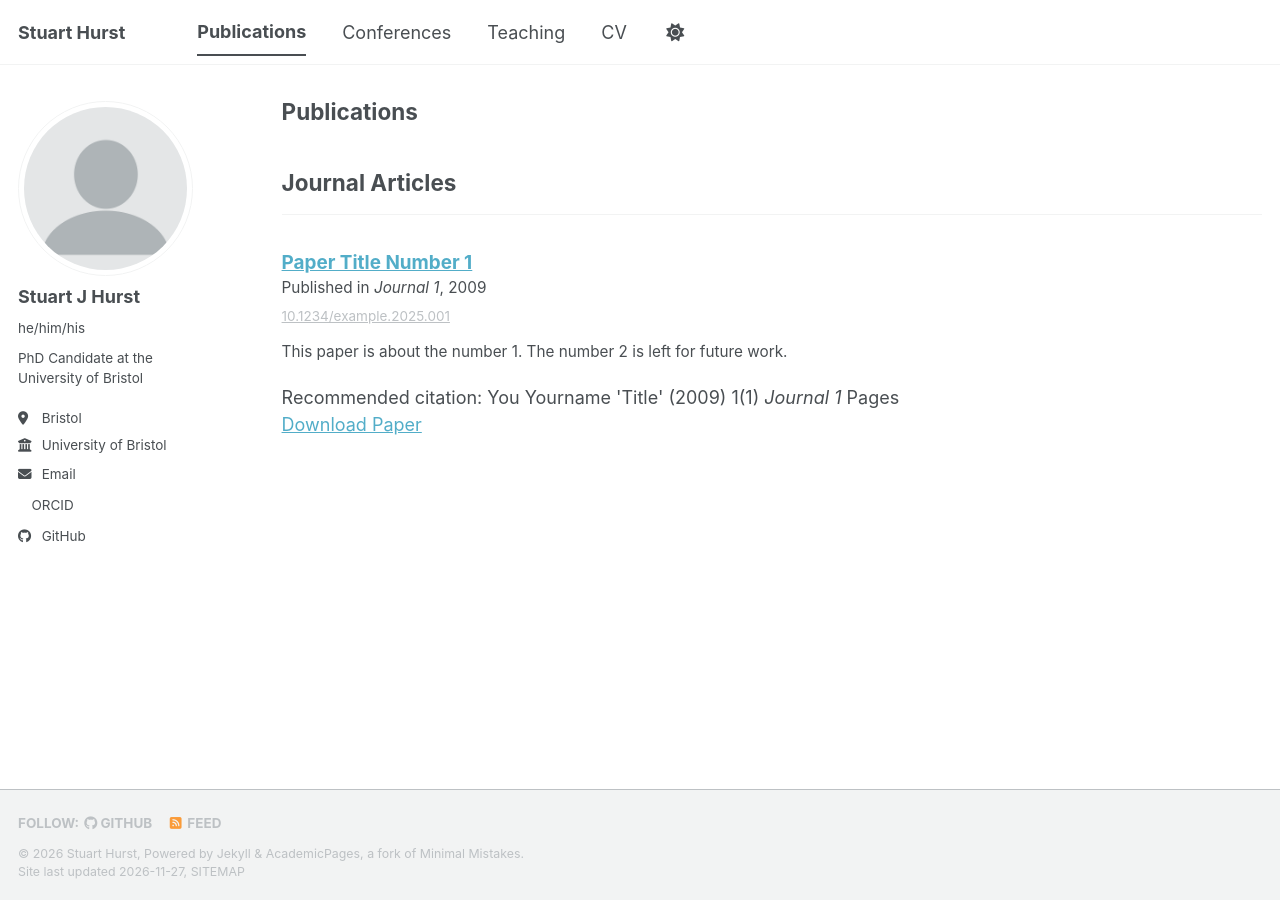
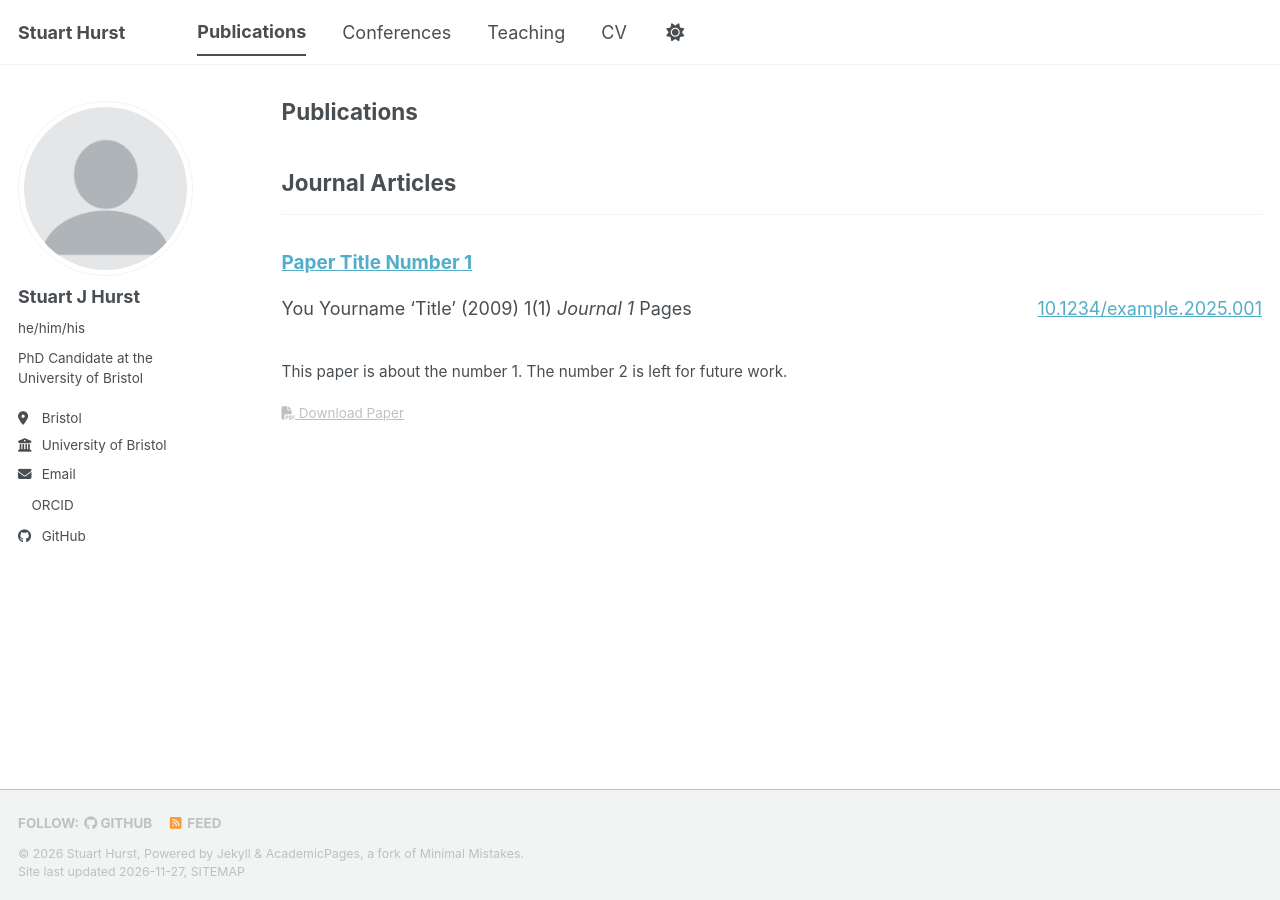
Before and after one commit to stuartjhurst/stuartjhurst.github.io, a Jekyll site: the page built from _pages/publications.html, in a window 1280 px wide. Built offline with Jekyll 4.4.1, drawn with Linux system fonts in a browser that asks for light colours; a script bundle is joined from its source files by our own code; a style sheet for code colours, icons or effects is not loaded.

Commit message:
Update archive-single.html

```diff
--- a/_includes/archive-single.html
+++ b/_includes/archive-single.html
@@ -46,15 +46,24 @@
           {% assign teaching_items = teaching_parts | split: ":::" | where_exp: "item", "item != ''" %}
           <p>{{ teaching_items | join: " | " }}</p>
         {% elsif post.collection == 'publications' %}
-          <p>Published in <i>{{ post.venue }}</i>, {{ post.date | default: "1900-01-01" | date: "%Y" }} </p>
+          {% assign doi_clean = nil %}
+          {% if post.doi %}
+            {% assign doi_clean = post.doi | remove: "https://doi.org/" | remove: "http://doi.org/" %}
+          {% endif %}
+          {% if post.citation or doi_clean %}
+            <div style="display: flex; justify-content: space-between; align-items: baseline; flex-wrap: wrap; gap: 0.75em; margin-bottom: 0.35em;">
+              <div style="flex: 1 1 60%; min-width: 14em;">
+                {% if post.citation %}{{ post.citation | markdownify }}{% endif %}
+              </div>
+              {% if doi_clean %}
+                <div style="margin-left: auto; text-align: right; white-space: nowrap;">
+                  <a href="https://doi.org/{{ doi_clean }}" target="_blank" rel="noopener noreferrer"><i class="ai ai-doi ai-fw" aria-hidden="true"></i> {{ doi_clean }}</a>
+                </div>
+              {% endif %}
+            </div>
+          {% endif %}
         {% elsif post.date %}
          <p class="page__date"><strong><i class="fa fa-fw fa-calendar" aria-hidden="true"></i> {{ site.data.ui-text[site.locale].date_label | default: "Published:" }}</strong> <time datetime="{{ post.date | default: "1900-01-01" | date_to_xmlschema }}">{{ post.date | default: "1900-01-01" | date: "%B %d, %Y" }}</time></p>
-        {% endif %}
-
-    {% comment %}<!-- DOI (publications only, shown only if the doi field exists) -->{% endcomment %}
-    {% if post.collection == 'publications' and post.doi %}
-      {% assign doi_clean = post.doi | remove: "https://doi.org/" %}
-      <p class="page__meta"><i class="ai ai-doi ai-fw" aria-hidden="true"></i> <a href="https://doi.org/{{ doi_clean }}" target="_blank" rel="noopener noreferrer">{{ doi_clean }}</a></p>
         {% endif %}
 
     {% if post.excerpt and site.read_more != 'enabled' %}
@@ -63,12 +72,30 @@
     <div class="archive__item-excerpt" itemprop="description">{{ post.excerpt | markdownify }}<p><strong><a href="{{ base_path }}{{ post.url }}" rel="permalink">Read more</a></strong></p></div>
     {% endif %}
 
+    {% if post.collection == 'publications' %}
+      {% if post.paperurl or post.slidesurl or post.bibtexurl %}
+        <p class="page__meta" style="margin-top: 0.35em;">
+          {% if post.paperurl %}
+            <a href="{{ post.paperurl }}" target="_blank" rel="noopener noreferrer"><i class="fa fa-file-pdf" aria-hidden="true"></i> Download Paper</a>
+          {% endif %}
+          {% if post.paperurl and post.slidesurl %} &nbsp;|&nbsp; {% endif %}
+          {% if post.slidesurl %}
+            <a href="{{ post.slidesurl }}" target="_blank" rel="noopener noreferrer"><i class="fa fa-file-powerpoint" aria-hidden="true"></i> Download Slides</a>
+          {% endif %}
+          {% if post.slidesurl and post.bibtexurl %} &nbsp;|&nbsp; {% endif %}
+          {% if post.bibtexurl %}
+            <a href="{{ post.bibtexurl }}" target="_blank" rel="noopener noreferrer"><i class="fa fa-file-code" aria-hidden="true"></i> Download BibTeX</a>
+          {% endif %}
+        </p>
+      {% endif %}
+    {% else %}
       {% include /components/citations.html
           citation=post.citation
           paperurl=post.paperurl
           slidesurl=post.slidesurl
           bibtexurl=post.bibtexurl
       %}
+    {% endif %}
 
   </article>
 </div>
```
Lines whose indentation alone changed are shown as unchanged.
